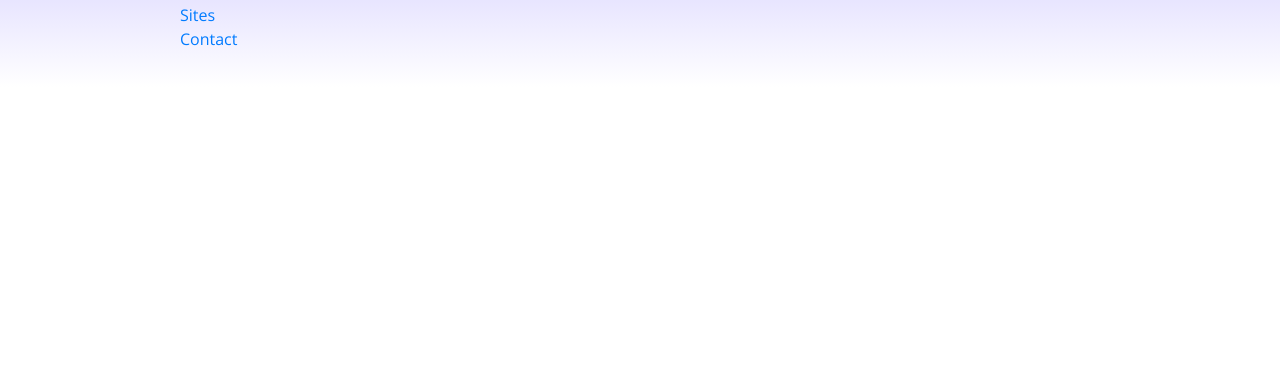
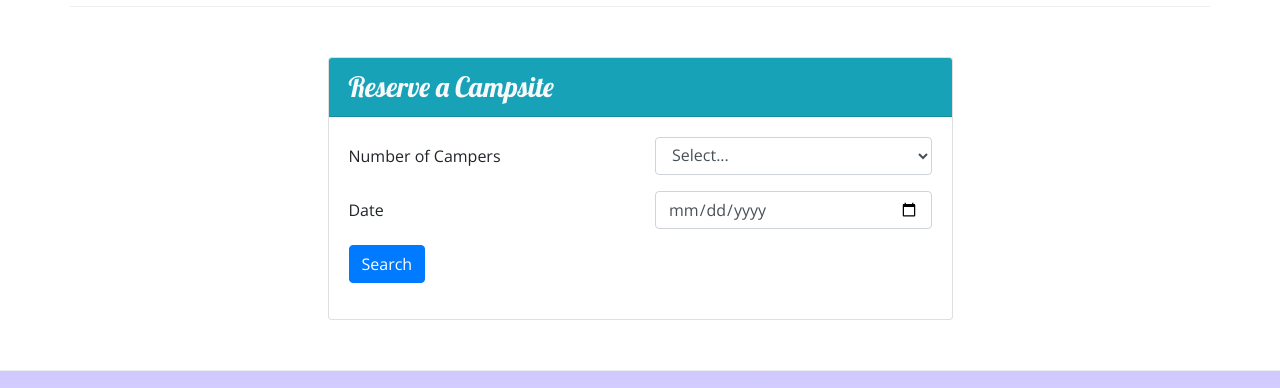
Before and after one commit to nkiliyumwami/nucampsite, a website: page index.html in a window 1280 px wide. Shown: the part 1146-1534 px from the top of the page. Before the commit the page ends 1233 px from the top, so only its background shows below. Drawn offline with nearby package versions, Linux system fonts and the light colour scheme.

Commit message:
Workshop2 Cards/Form/Image-Media

```diff
--- a/index.html
+++ b/index.html
@@ -27,6 +27,10 @@
                 <div class="col">
                     <h1>NuCamp</h1>
                     <h2>a better way to camp</h2>
+                </div>
+                <!--Reserve Button-->
+                <div class="col col-md-4 col-xl-2 mt-4">
+                    <a href="#reserveForm" class="btn btn-info btn-lg text-nowrap">Reserve Campsite</a>
                 </div>
             </div>
         </div>
@@ -76,8 +80,13 @@
                 <h2 class="text-sm-right">Featured Campsites</h2>
             </div>
             <div class="col">
-                <h3>React Lake Campground</h3>
-                <p class="d-none d-sm-block">Nestled in the foothills of th Chrome Mountains, this campground on the shores of the pristine React Lake is a favorite fly fishers.</p>
+                <div class="media">
+                    <div class="media-body align-self-center">
+                        <h3>React Lake Campground</h3>
+                        <p class="d-none d-sm-block">Nestled in the foothills of th Chrome Mountains, this campground on the shores of the pristine React Lake is a favorite fly fishers.</p>
+                    </div>
+                    <img src="./img/react-lake-thumb.jpg" alt="lake campground" class="d-flex ml-3 img-thumbnail">
+                </div>
             </div>
         </div>
         <div class="row row-content align-items-center">
@@ -96,6 +105,46 @@
 
             </div>
         </div>
+    </div>
+    <!--Form-->
+    <div class="row row-content">
+        <div class="col col-sm-6 mx-auto">
+            <div class="card">
+                <h3 class="card-header bg-info text-light">Reserve a Campsite</h3>
+
+            <div class="card-body">
+                <form id="reserveForm">
+                    <div class="row form-group">
+                        <label for="numCampers" class="col-sm-6 col-form-label">Number of Campers</label>
+                        <div class="col">
+                            <select name="numCampers" id="numCampers" class="form-control">
+                                <option value="Select">Select...</option>
+                                <option value="1">1</option>
+                                <option value="2">2</option>
+                                <option value="3">3</option>
+                                <option value="4">4</option>
+                                <option value="5">5</option>
+                                <option value="6">6</option>
+                            </select>
+                        </div>
+
+                    </div>
+                    <div class="row form-group">
+                        <label for="date" class="col-sm-6 col-form-label">Date</label>
+                        <div class="col-sm-6" >
+                            <input class="form-control"  type="date" id="date" name="date" placeholder="Enter date">
+                        </div>
+
+                    </div>
+                    <div class="row form-group">
+                        <div class="col">
+                            <button type="submit" class="btn btn-primary">Search</button>
+                        </div>
+                    </div>
+                </form>
+            </div>
+        </div>
+    </div>
     </div>
 
     <footer class="site-footer">
```
